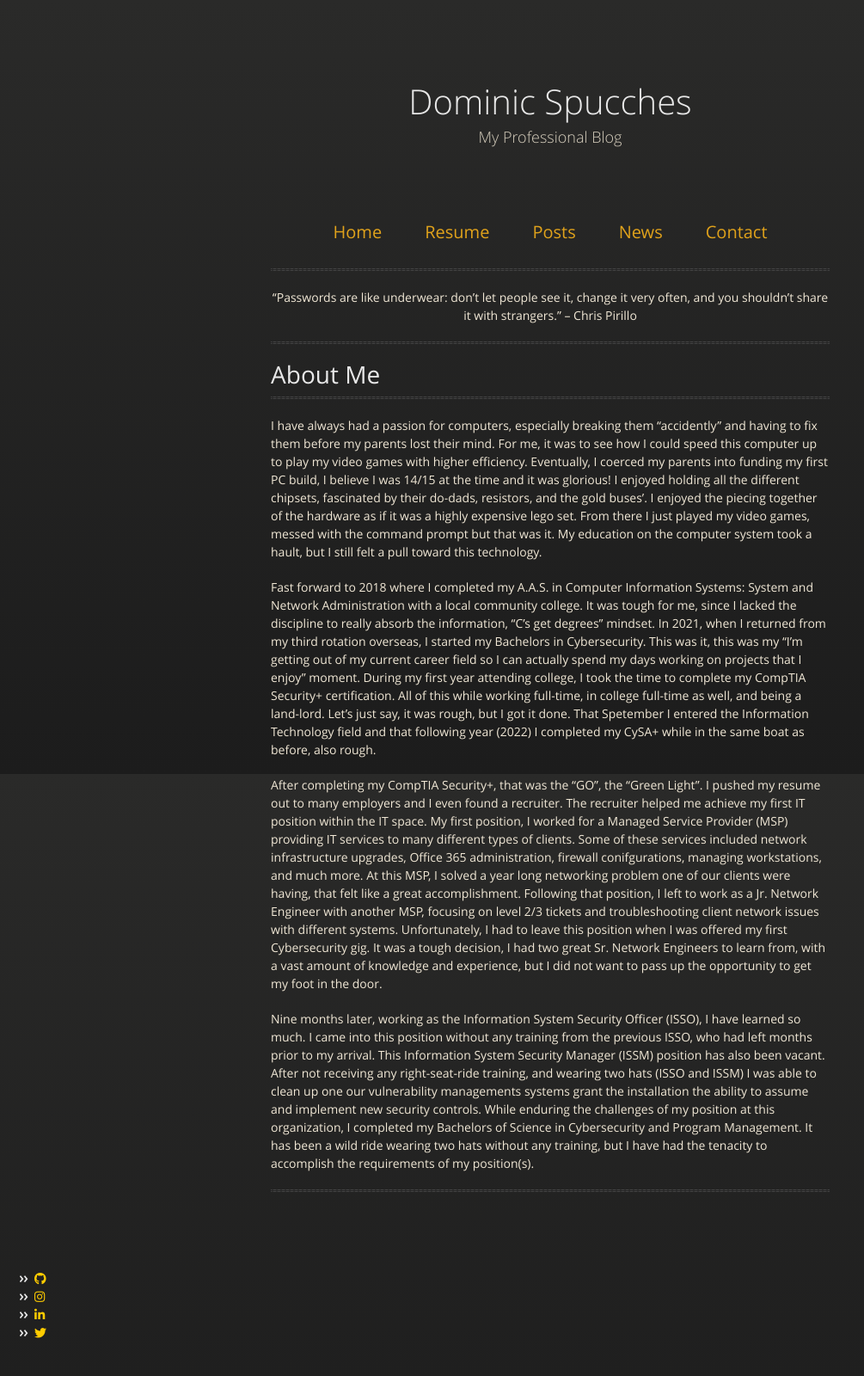
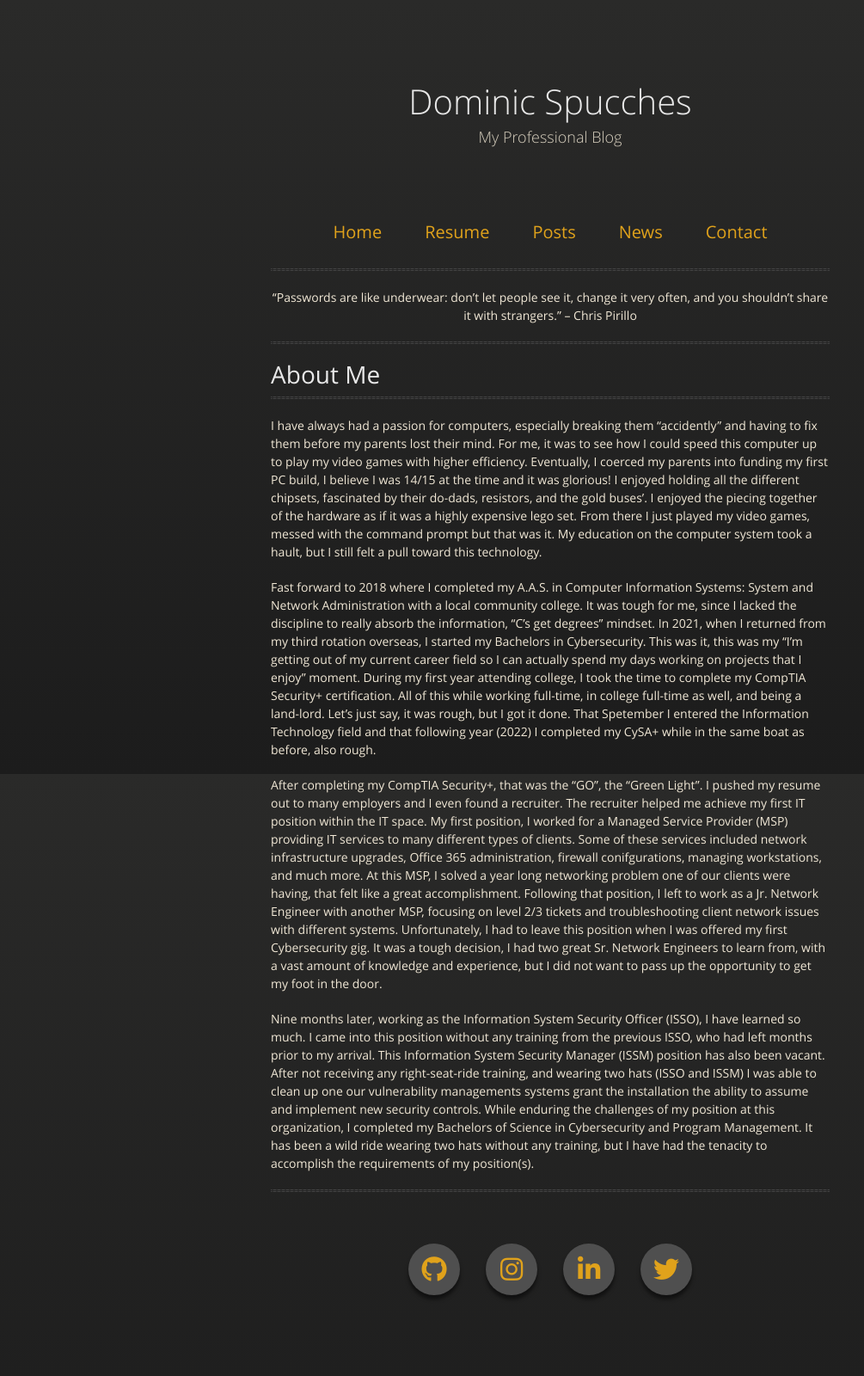
Before and after one commit to dspucches/dspucches.github.io, a Jekyll site: the page built from index.md, in a window 1280 px wide. Shown: the whole page at 86% size, without its empty margins (0-1005 px from the left). Built offline with Jekyll 4.4.1, drawn with Linux system fonts in a browser that asks for light colours; nearby versions of some CDN libraries; after the commit the page ends 1556 px from its top, so only the background shows below that.

Commit message:
added social media icons

```diff
--- a/_layouts/default.html
+++ b/_layouts/default.html
@@ -47,8 +47,8 @@
       </section>
     </div>
   </body>
-  <footer>
-      <ul class="social-menu">
+  <footer class="social-menu">
+      <ul>
         <li><a href="https://github.com/dspucches"><i class="fab fa-github"></i></a></li>
         <li><a href="https://www.instagram.com/dspucch/" target="blank"><i class="fab fa-instagram"></i></a></li>
         <li><a href="https://www.linkedin.com/in/dspucches/" target="blank"><i class="fab fa-linkedin-in"></i></a></li>
```
